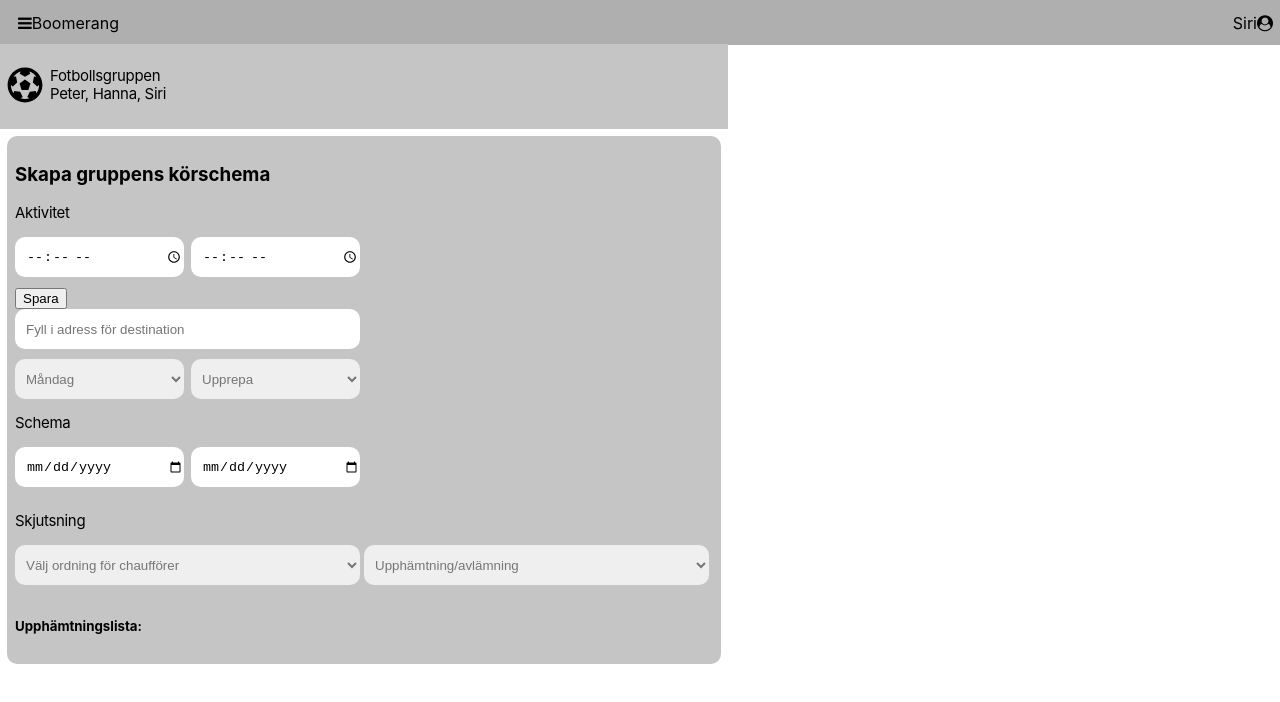
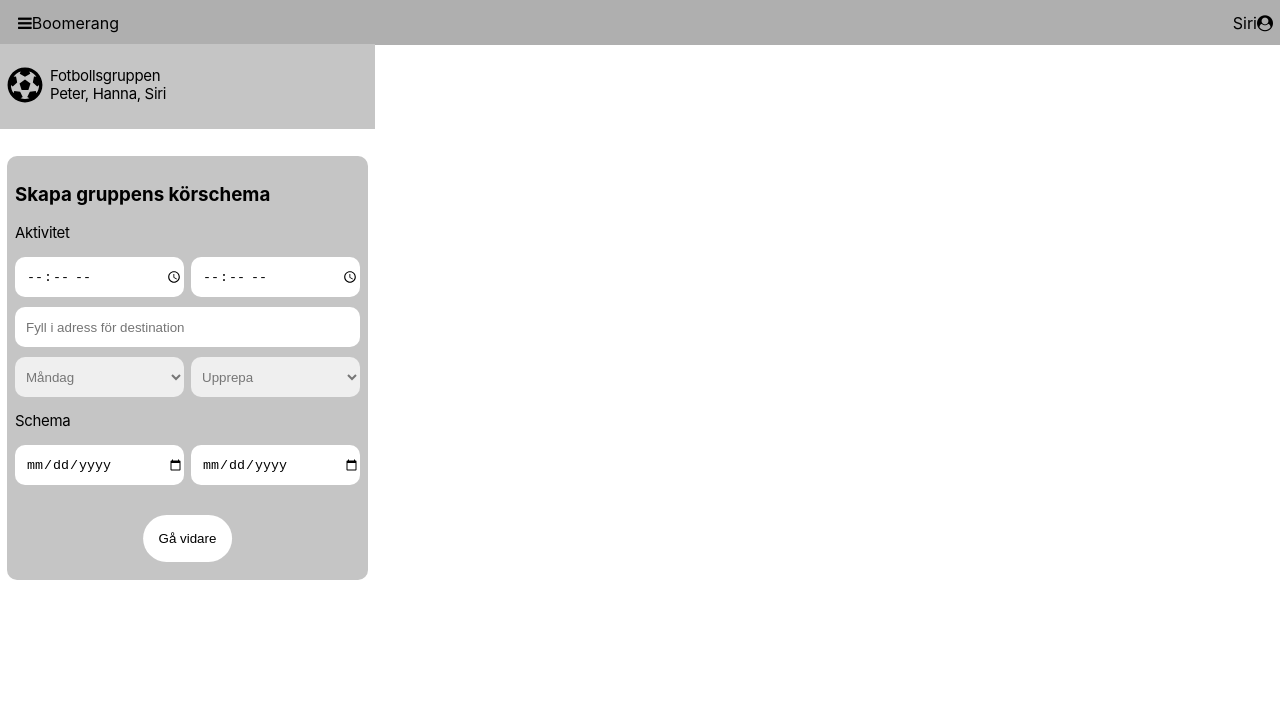
Before and after one commit to miotholerus/boomerang, a React (Create React App) app: page / in a window 1280 px wide. Shown: the top 702 px of the page. Built offline with nearby package versions, Linux system fonts and the light colour scheme.

Commit message:
15 april mio

```diff
--- a/public/styles.css
+++ b/public/styles.css
@@ -124,6 +124,7 @@ i.li-user-icon {
 
 
 .button-v3 {
+
   /* top: 50%; */
   left: 50%;
   /* -ms-transform: translate(-50%, -50%); */
@@ -133,6 +134,12 @@ i.li-user-icon {
   margin-bottom: 10px;
   padding: 16px;
   border-radius: 33px;
+
+  display: inline-block;
+  background-color: white;
+  text-decoration: none;
+  color: black;
+
 
   /* text-align: center; */
 }
--- a/src/App.js
+++ b/src/App.js
@@ -17,7 +17,7 @@ import {useState} from 'react'
 
 function App() {
 
-  const [schedule, setSchedule] = useState([])
+  const [schedule, setSchedule] = useState([]);
   // setSchedule varje gång schemat ändras, börjar tomt
   // schedule ska bli en array/json med all info schemat behöver
   // Behövs en Schedule-komponent? En komponent per skjutstillfälle?
@@ -26,17 +26,25 @@ function App() {
 
   return (
     <div className="App">
-      {/* {state}
-      <StateComponent setState={setState}/> */}
+      <Router>
+        <Switch>
 
-      {/* <GroupCreated /> */}
+          <Route path="/viewschedule">
+            <ViewSchedule schedule={schedule} />
+          </Route>
 
-      <CreateSchedule schedule={schedule} setSchedule={setSchedule} />
+          <Route path="/">
+            <CreateSchedule schedule={schedule} setSchedule={setSchedule} />
+          </Route>
+
+        </Switch>
+
+        {/* <GroupCreated /> */}
 
 
 
-      {/* <ViewSchedule /> */}
 
+      </Router>
     </div>
   );
 }
--- a/src/components/CreateSchedule.js
+++ b/src/components/CreateSchedule.js
@@ -2,6 +2,7 @@
 import React from 'react'
 import Header from './Header'
 import ViewSchedule from './ViewSchedule'
+import {BrowserRouter as Router, Route, Switch, Link, useHistory} from "react-router-dom";
 
 
 function Football() {
@@ -12,7 +13,22 @@ function Football() {
   )
 }
 
+function SaveButton() {
+  let history = useHistory();
+
+  // spara här
+
+  function gotoViewSchedule() {
+    history.push("/viewschedule")
+  }
+
+  return (
+    <button type="button" className="button-v3" onClick={gotoViewSchedule}>Gå vidare</button>
+  )
+}
+
 export default function CreateSchedule({schedule, setSchedule}) {
+  let history = useHistory();
 
 
   function saveSchedule(e) {
@@ -21,14 +37,18 @@ export default function CreateSchedule({schedule, setSchedule}) {
 
     const starttid = document.getElementById("starttid");
     const sluttid = document.getElementById("sluttid");
-    const adress = document.getElementById("adress-for-destination").value;
-    const veckodag = document.getElementById("veckodag").value;
-    const upprepa = document.getElementById("upprepa").value;
+    const adress = document.getElementById("adress-for-destination");
+    const veckodag = document.getElementById("veckodag");
+    const upprepa = document.getElementById("upprepa");
+
+    // if (starttid === '') return;
+    // alert(starttid+" "+sluttid+" "+adress+" "+veckodag);
+
+    const newSchedule = [starttid, sluttid, adress, veckodag, upprepa];
+
+    setSchedule(newSchedule);
 
 
-    // if (starttid === '') return;
-
-    alert(starttid+" "+sluttid+" "+adress+" "+veckodag);
 
   }
 
@@ -45,6 +65,8 @@ export default function CreateSchedule({schedule, setSchedule}) {
             Peter, Hanna, Siri
           </div>
         </div>
+
+        <br></br>
         <form className="container form">
 
           <h3>Skapa gruppens körschema</h3>
@@ -55,7 +77,7 @@ export default function CreateSchedule({schedule, setSchedule}) {
               <input type="time" className="small-input input-left" placeholder="Starttid kl." id="starttid"></input>
 
               <input type="time" className="small-input input-right" placeholder="Sluttid kl." id="sluttid"></input>
-              <button onClick={saveSchedule}>Spara</button>
+              {/* <button onClick={saveSchedule}>Spara</button> */}
             </div>
 
             <input className="standard-input" placeholder="Fyll i adress för destination" id="adress-for-destination"></input>
@@ -92,11 +114,11 @@ export default function CreateSchedule({schedule, setSchedule}) {
             </div>
           </div>
 
-          <div className="skjutsning">
-            <p>Skjutsning</p>
+          {/* <div className="skjutsning"> */}
+            {/* <p>Skjutsning</p> */}
 
             {/* Avancerat, egen komponent? */}
-            <select className="standard-input option-list input-left" id="ordning-for-chaufforer">
+            {/* <select className="standard-input option-list input-left" id="ordning-for-chaufforer">
               <option id="option-placeholder" value="" disabled selected>Välj ordning för chaufförer</option>
               <option value="op1">Tillfälle 1 | Till aktivitet... | Från aktivitet...</option>
               <option value="op2">Tillfälle 2 | Till aktivitet... | Från aktivitet...</option>
@@ -107,24 +129,22 @@ export default function CreateSchedule({schedule, setSchedule}) {
               <option value="op1">Tillfälle 1 | Till aktivitet... | Från aktivitet...</option>
               <option value="op2">Tillfälle 2 | Till aktivitet... | Från aktivitet...</option>
               <option value="op3">Tillfälle 3 | Till aktivitet... | Från aktivitet...</option>
-            </select>
-          </div>
-          {/* <div>
-            <p>Tid för aktivitet:</p>
+            </select> */}
+          {/* </div> */}
 
+          {/* <div id="upphamtningslista">
+            <h5>Upphämtningslista:</h5>
+          </div> */}
+          <br></br>
 
+          <SaveButton/>
 
+          {/* <Link to="/viewschedule" className="button-v3" onClick={saveSchedule}>Gå vidare</Link>
 
+          <button onClick={saveSchedule} className="button-v3">
+            Gå vidare
+          </button> */}
 
-
-
-              <br></br>
-              <input className="standard-input" placeholder="Välj ordning för chaufförer" id="valj-ordning-for-chaufforer"></input>
-
-          </div> */}
-          <div id="upphamtningslista">
-            <h5>Upphämtningslista:</h5>
-          </div>
         </form>
       </div>
     </div>
--- a/src/components/ViewSchedule.js
+++ b/src/components/ViewSchedule.js
@@ -1,9 +1,11 @@
 import React from 'react'
+import Header from './Header'
 import RideOccation from './RideOccation'
 
 export default function ViewSchedule({schedule}) {
     return (
-        null
+        <Header/>
+
         // egentligen bör vi hämta och mappa en lista av occations ur schedule, snarare än direkt över schedule
         // schedule.map(occation => {
         //     return <RideOccation key={occation.id} occation={occation} />
```
